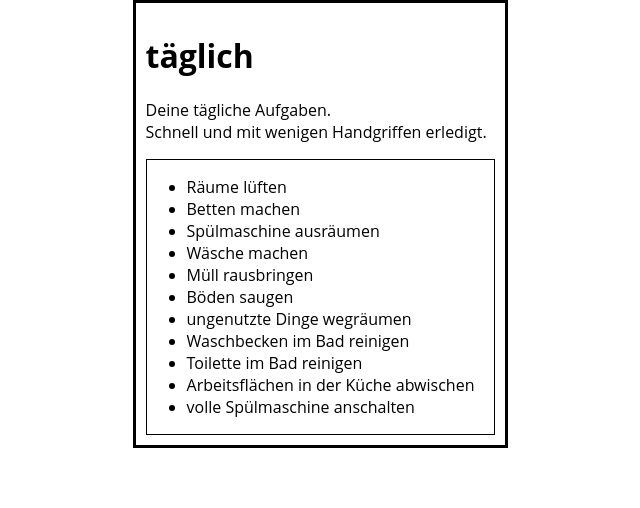
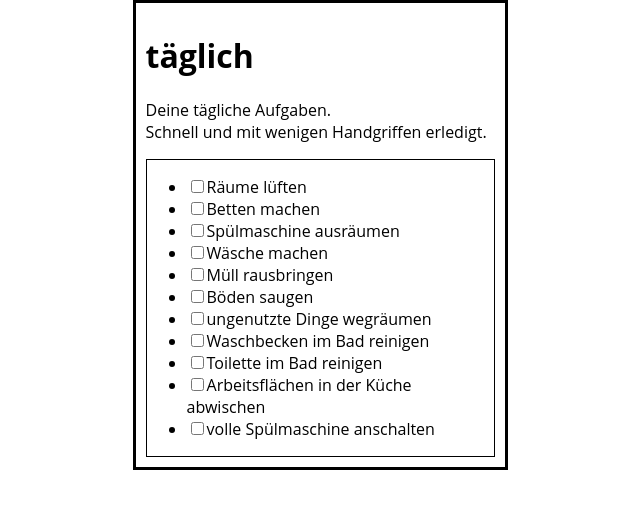
Before and after one commit to alicie232/capstone-project, a React (Create React App) app: page / in a window 1280 px wide. Shown: the top 508 px of the page, without its empty margins (320-960 px from the left). Built offline with nearby package versions, Linux system fonts and the light colour scheme.

Commit message:
add checkbox for each task

```diff
--- a/src/components/TaskList.js
+++ b/src/components/TaskList.js
@@ -2,7 +2,10 @@ export default function TaskList({tasks}) {
   return (
     <ul>
       {tasks.map(task => (
-        <li key={task.id}>{task.task}</li>
+        <li key={task.id}>
+          <input type="checkbox" />
+          {task.task}
+        </li>
       ))}
     </ul>
   );
```
